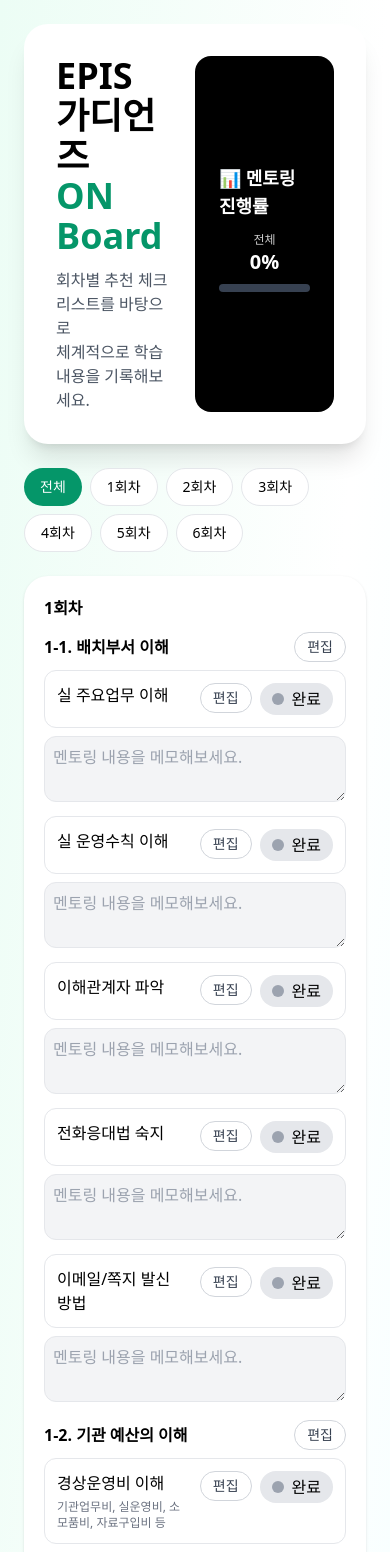
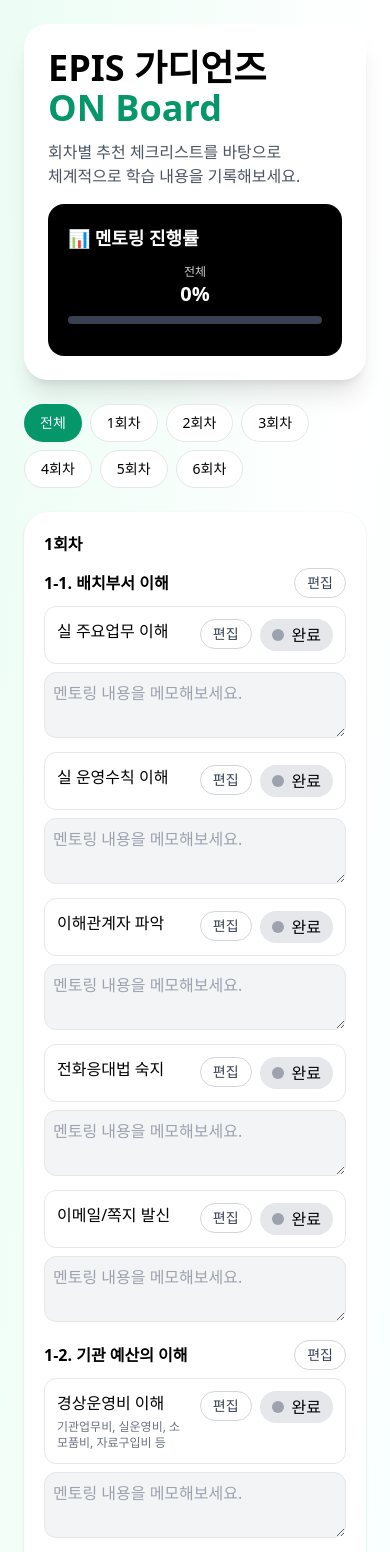
Before and after one commit to jung-heejin-2/onboarding-board, a React (Vite) app: page / in a window 390 px wide. Shown: the top 1552 px of the page. Built offline with nearby package versions, Linux system fonts and the light colour scheme.

Commit message:
Update App.tsx
재재수정

```diff
--- a/src/App.tsx
+++ b/src/App.tsx
@@ -53,7 +53,7 @@ const weeks: Week[] = [
           { id: "w1-1-2", label: "실 운영수칙 이해" },
           { id: "w1-1-3", label: "이해관계자 파악" },
           { id: "w1-1-4", label: "전화응대법 숙지" },
-          { id: "w1-1-5", label: "이메일/쪽지 발신 방법" },
+          { id: "w1-1-5", label: "이메일/쪽지 발신" },
         ],
       },
       {
@@ -84,7 +84,7 @@ const weeks: Week[] = [
         items: [
           { id: "w2-1-1", label: "사업지침 학습" },
           { id: "w2-1-2", label: "기본계획 이해" },
-          { id: "w2-1-3", label: "전년도 결과보고 분석" },
+          { id: "w2-1-3", label: "결과보고 분석" },
         ],
       },
     ],
@@ -132,7 +132,7 @@ const weeks: Week[] = [
         groupTitle: "5. 제안평가 운영",
         items: [
           { id: "w5-1-1", label: "제안평가 계획 수립" },
-          { id: "w5-1-2", label: "제안평가 준비 및 운영" },
+          { id: "w5-1-2", label: "제안평가 준비/운영" },
           { id: "w5-1-3", label: "점수산출 및 결과보고" },
         ],
       },
@@ -285,8 +285,8 @@ export default function App() {
   return (
     <div className="min-h-screen bg-gradient-to-br from-emerald-50 via-white to-cyan-50 p-6">
       <div className="mx-auto max-w-6xl">
-        <div className="mb-6 flex items-stretch justify-between gap-6 rounded-3xl bg-white p-8 shadow-xl md:p-10">
-          <div className="flex-1">
+        <div className="mb-6 flex flex-col gap-4 rounded-3xl bg-white p-6 shadow-xl sm:gap-6 md:flex-row md:items-stretch md:justify-between md:p-10">
+          <div className="flex-1 min-w-0">
             <h1 className="text-4xl font-bold md:text-5xl">
               EPIS 가디언즈
               <span className="block text-emerald-600">ON Board</span>
@@ -298,7 +298,7 @@ export default function App() {
             </p>
           </div>
 
-          <div className="flex w-full max-w-[360px] basis-1/2 flex-col justify-center rounded-2xl bg-black p-6 text-center text-white">
+          <div className="w-full rounded-2xl bg-black p-5 text-center text-white sm:p-6 md:max-w-[360px] md:basis-1/2 md:self-stretch">
             <div className="mb-3 text-left text-lg font-bold">📊 멘토링 진행률</div>
             <div className="text-xs opacity-80">전체</div>
             <div className="mb-2 text-xl font-bold">{percent}%</div>
```
